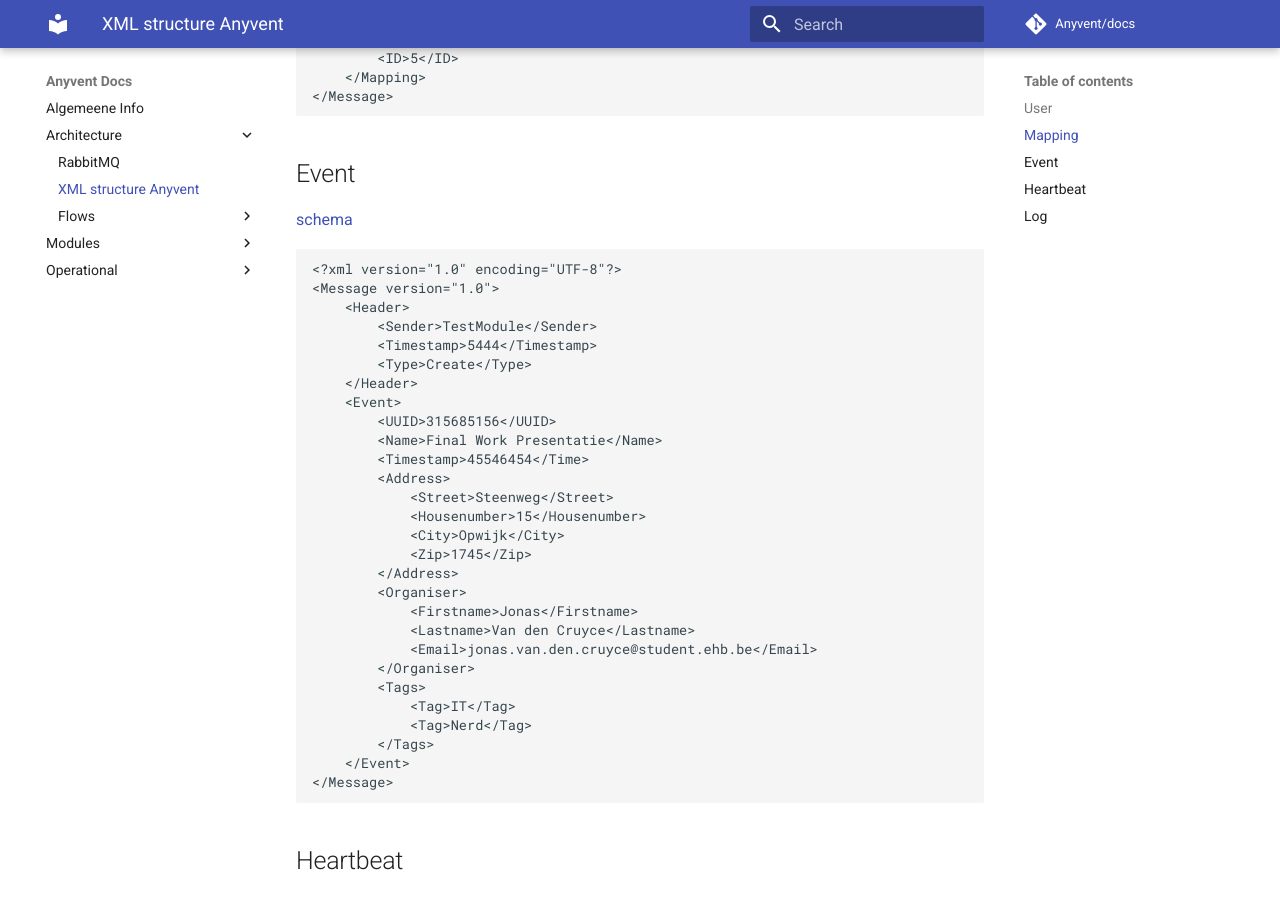
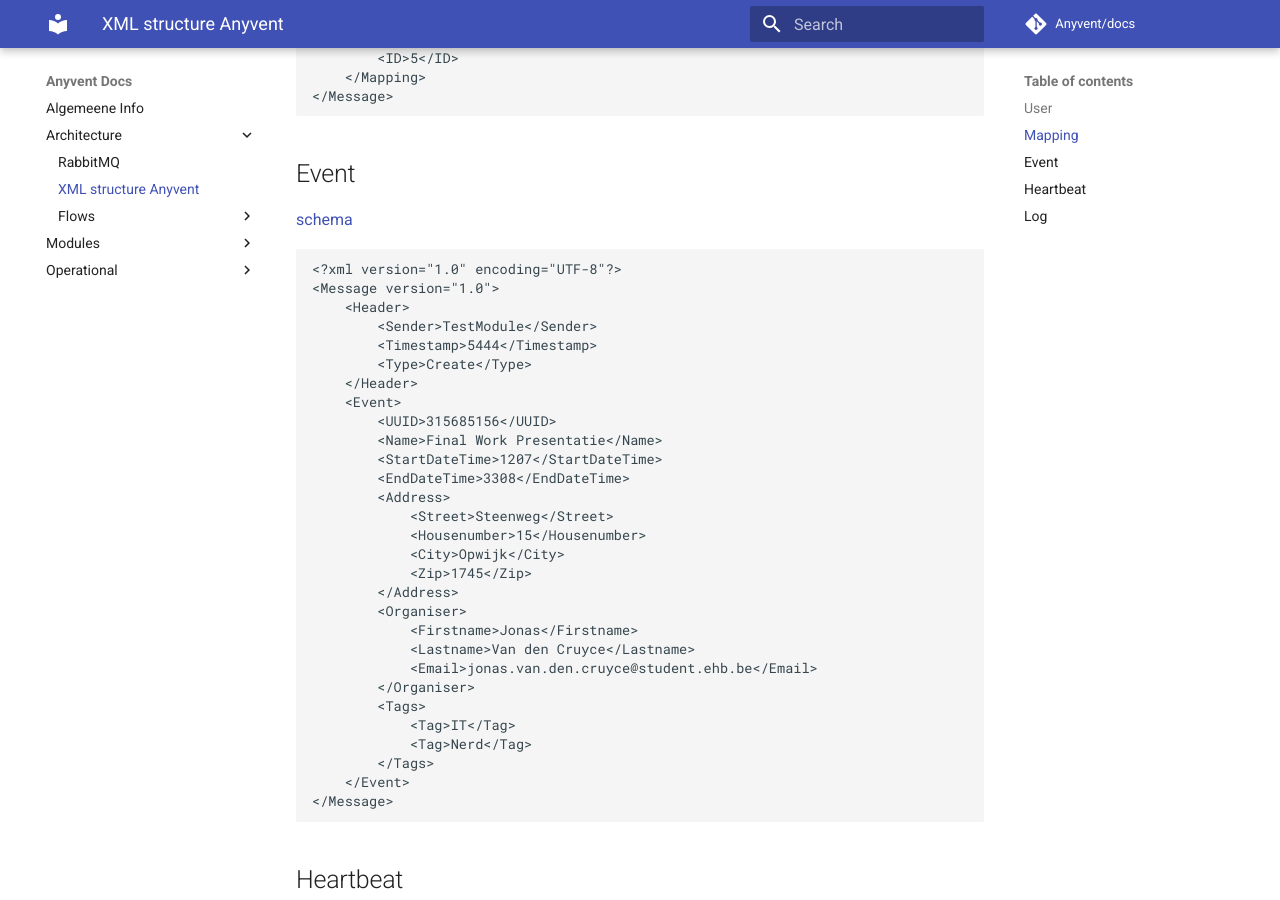
Before and after one commit to seppeconinx/docs, an MkDocs documentation site: the page built from docs/architecture/XML.md, in a window 1280 px wide and 900 px high, scrolled down 1062 px. Built offline with MkDocs 1.6.1 and Material for MkDocs 9.7.7, drawn with Linux system fonts in a browser that asks for light colours; comment, search, counter and statistics services are not loaded.

Commit message:
[fix] Added event xsd & updated example

```diff
--- a/docs/architecture/XML.md
+++ b/docs/architecture/XML.md
@@ -58,7 +58,8 @@
 	<Event>
 		<UUID>315685156</UUID>
 		<Name>Final Work Presentatie</Name>
-		<Timestamp>45546454</Time>
+		<StartDateTime>1207</StartDateTime>
+		<EndDateTime>3308</EndDateTime>
 		<Address>
 			<Street>Steenweg</Street>
 			<Housenumber>15</Housenumber>
```
